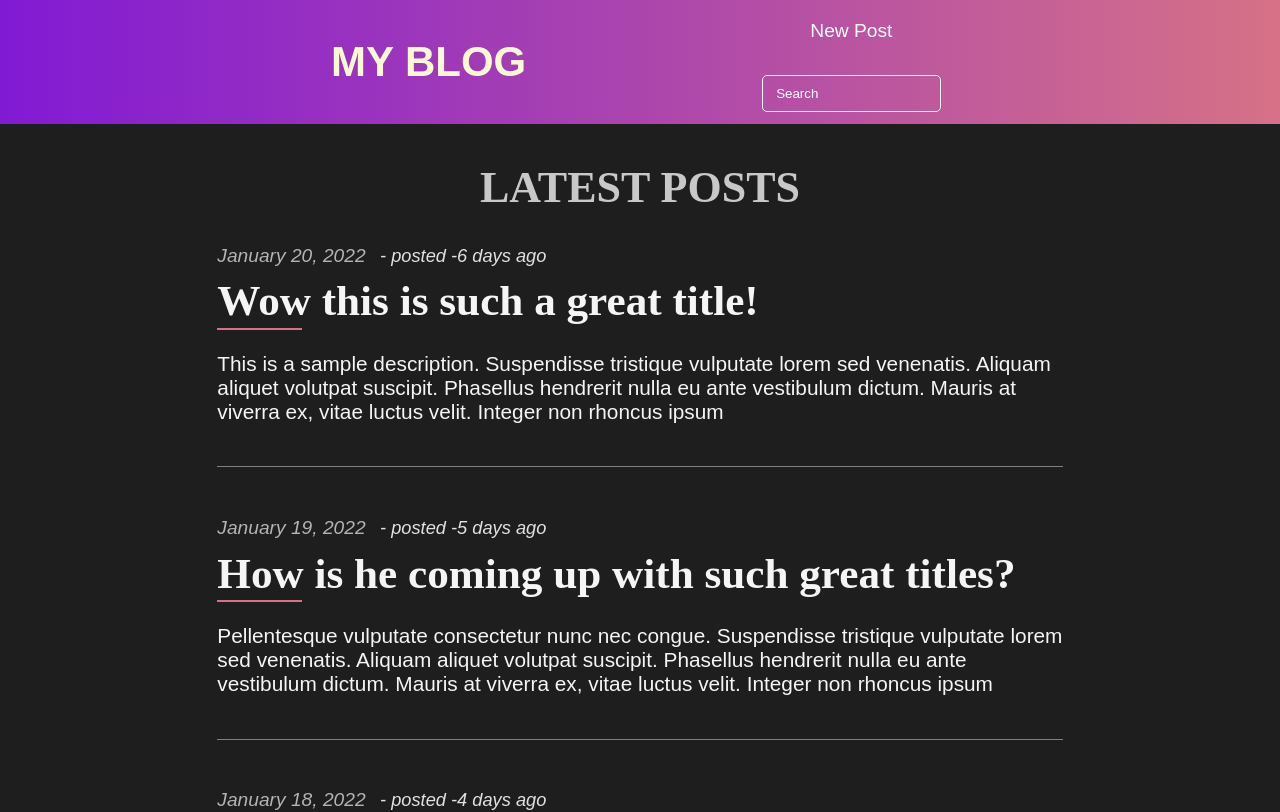
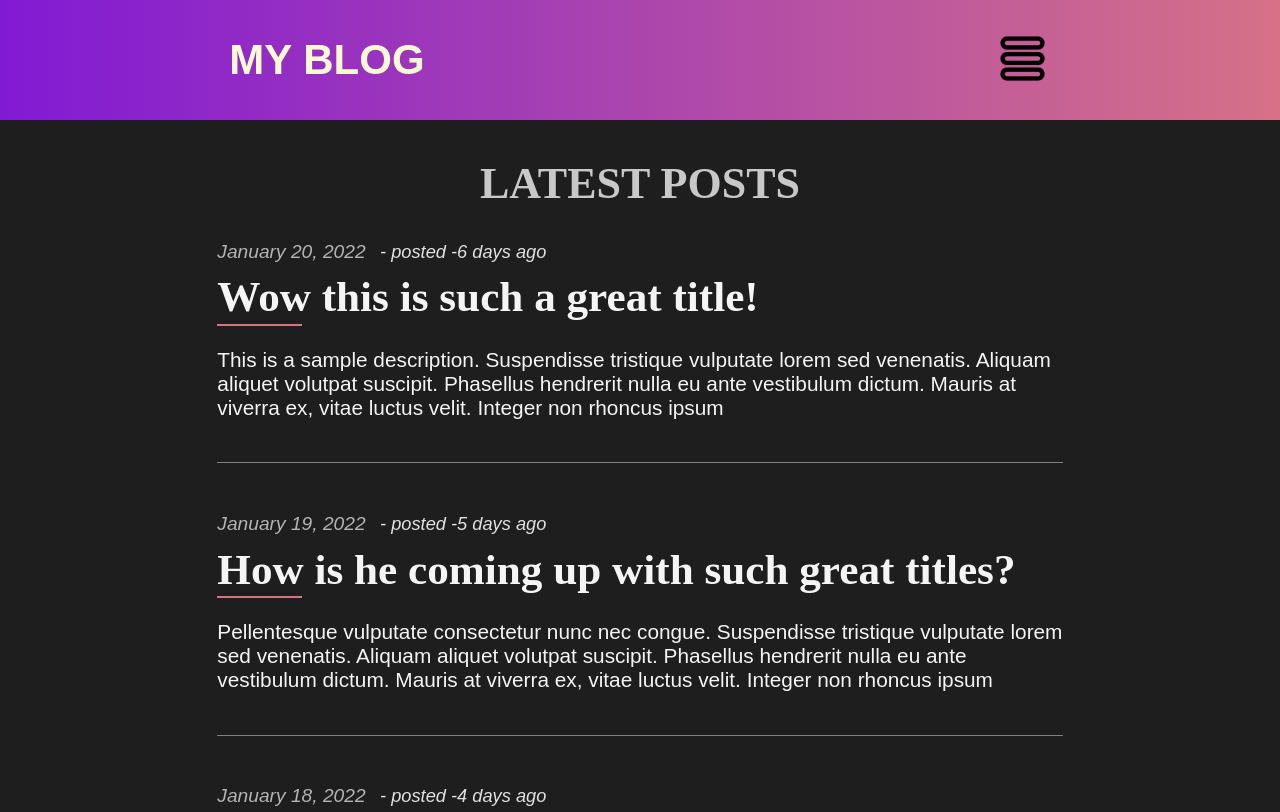
Before and after one commit to eliyav/blog, a React (Vite) app: page /create-post in a window 1280 px wide. Shown: the top 812 px of the page. Built offline with nearby package versions, Linux system fonts and the light colour scheme.

Commit message:
build: editor.js component

```diff
--- a/src/components/create-post.tsx
+++ b/src/components/create-post.tsx
@@ -1,6 +1,7 @@
 import React from "react";
+import { PostProps } from "./view-post";
+import { Editor } from "./editor";
 import "../styles/create-post.css";
-import { PostProps } from "./view-post";
 
 interface CreatePostProps {
   onFormSubmit: (post: PostProps) => void;
@@ -14,6 +15,7 @@ const CreatePost: React.VFC<CreatePostProps> = ({
   return (
     <div className="create-post display-width">
       <h1 className="page-title">Create a Post</h1>
+      <Editor />
       <form
         onSubmit={(ev) => {
           ev.preventDefault();
--- /dev/null
+++ b/src/components/editor.tsx
@@ -0,0 +1,90 @@
+//@ts-nocheck
+import React, { useEffect, useRef } from "react";
+import EditorJS, { OutputData, ToolConstructable } from "@editorjs/editorjs";
+import Header from "@editorjs/header";
+import Image from "@editorjs/image";
+import Quote from "@editorjs/quote";
+import Table from "@editorjs/table";
+import Embed from "@editorjs/embed";
+import "../styles/editor.css";
+
+interface EditorProps {
+  onSave?: () => void;
+}
+
+export const Editor: React.VFC<EditorProps> = () => {
+  const wrapperRef = useRef<HTMLDivElement>(null);
+  const editorRef = useRef<EditorJS>();
+  const savedDataRef = useRef<OutputData>();
+
+  useEffect(() => {
+    console.log(savedDataRef);
+  }, [savedDataRef.current]);
+
+  useEffect(() => {
+    editorRef.current = new EditorJS({
+      holder: wrapperRef.current!,
+      tools: {
+        header: {
+          class: Header as unknown as ToolConstructable,
+          inlineToolbar: true,
+          config: {
+            placeholder: "Enter a heading",
+            levels: [1, 2, 3, 4],
+            defaultLevel: 2,
+          },
+        },
+        image: {
+          class: Image,
+          inlineToolbar: true,
+        },
+        quote: {
+          class: Quote,
+          inlineToolbar: true,
+          shortcut: "CMD+SHIFT+O",
+          config: {
+            quotePlaceholder: "Enter a quote",
+            captionPlaceholder: "Quote's author",
+          },
+        },
+        embed: {
+          class: Embed,
+          inlineToolbar: true,
+          config: {
+            services: {
+              youtube: true,
+            },
+          },
+        },
+        table: {
+          class: Table,
+          inlineToolbar: true,
+          config: {
+            rows: 2,
+            cols: 3,
+          },
+        },
+      },
+    });
+
+    return () => editorRef.current!.destroy();
+  }, []);
+
+  return (
+    <>
+      <div ref={wrapperRef} className="editor-wrapper"></div>
+      <button
+        onClick={async () => {
+          console.log(editorRef);
+          if (editorRef.current !== undefined) {
+            const data = await editorRef.current.save();
+            console.log(data);
+            savedDataRef.current = data;
+          }
+        }}
+      >
+        Save Data
+      </button>
+    </>
+  );
+};
--- a/src/components/header.tsx
+++ b/src/components/header.tsx
@@ -1,6 +1,8 @@
-import React from "react";
+import React, { useRef, useState } from "react";
 import { Link } from "react-router-dom";
 import "../styles/header.css";
+import menuIcon from "../../public/menu-icon.png";
+import { Menu } from "./menu";
 
 export interface HeaderItems {
   path: string;
@@ -11,31 +13,30 @@ const Header: React.VFC<{
   links: HeaderItems[];
   onSearch: (name: string) => void;
 }> = ({ links, onSearch }) => {
+  const buttonRef = useRef<HTMLImageElement>(null);
+  const [showMenu, setShowMenu] = useState(false);
+
+  console.log(showMenu);
+  const menuDisplay = showMenu ? (
+    <Menu links={links} onSearch={onSearch} />
+  ) : null;
+
   return (
     <header className="header">
       <div className="header-content display-width">
         <h2 className="header-title">
           <Link to="/">My Blog</Link>
         </h2>
-        <nav className="header-nav">
-          <ul>
-            {links.map((item, idx) => (
-              <Link
-                to={item.path}
-                onClick={() => window.scrollTo(0, 0)}
-                key={idx}
-              >
-                {item.text}
-              </Link>
-            ))}
-          </ul>
-        </nav>
-        <input
-          className="header-search"
-          type="search"
-          placeholder="Search"
-          onChange={(e) => onSearch(e.target.value)}
-        ></input>
+        <button
+          className="menu-button"
+          onClick={(e) => {
+            if (e.target == buttonRef.current)
+              showMenu ? setShowMenu(false) : setShowMenu(true);
+          }}
+        >
+          <img ref={buttonRef} className="menu-img" src={menuIcon}></img>
+          {menuDisplay}
+        </button>
       </div>
     </header>
   );
--- /dev/null
+++ b/src/components/menu.tsx
@@ -0,0 +1,26 @@
+import React from "react";
+import { Link } from "react-router-dom";
+import { HeaderItems } from "./header";
+
+export const Menu: React.VFC<{
+  links: HeaderItems[];
+  onSearch: (name: string) => void;
+}> = ({ links, onSearch }) => (
+  <div className="menu">
+    <input
+      className="header-search"
+      type="search"
+      placeholder="Search"
+      onChange={(e) => onSearch(e.target.value)}
+    ></input>
+    <nav className="header-nav">
+      <ul>
+        {links.map((item, idx) => (
+          <Link to={item.path} onClick={() => window.scrollTo(0, 0)} key={idx}>
+            {item.text}
+          </Link>
+        ))}
+      </ul>
+    </nav>
+  </div>
+);
--- a/src/index.tsx
+++ b/src/index.tsx
@@ -1,6 +1,6 @@
 import React from "react";
 import ReactDOM from "react-dom";
-import { HashRouter } from "react-router-dom";
+import { HashRouter, BrowserRouter } from "react-router-dom";
 import "./index.css";
 import App from "./app";
 
--- /dev/null
+++ b/src/styles/editor.css
@@ -0,0 +1,3 @@
+.codex-editor {
+  background-color: rgba(245, 245, 245, 0.904);
+}
--- a/src/styles/header.css
+++ b/src/styles/header.css
@@ -7,25 +7,21 @@
   color: white;
 }
 
+.header-content {
+  min-height: 7.5em;
+  display: flex;
+  align-items: center;
+  justify-content: space-between;
+}
+
 .header-title {
-  grid-row: 1/5;
-  grid-column: 1/3;
   color: lightgoldenrodyellow;
   font-weight: bold;
   text-transform: uppercase;
   padding: 0em 0.5em;
 }
 
-.header-content {
-  display: grid;
-  grid-template-columns: repeat(4, 1fr);
-  grid-template-rows: repeat(4, 1fr);
-  place-items: center;
-}
-
 .header-nav {
-  grid-column: 3/5;
-  grid-row: 1/3;
   padding: 1.25em 0em;
 }
 
@@ -42,14 +38,11 @@
 }
 
 .header-search {
-  padding: 0.75em 0em;
-  margin: 0em 0.5em;
+  padding: 0.75em 1em;
+  margin: 1em 1em;
   background-color: transparent;
   border: 1px solid whitesmoke;
   border-radius: 5px;
-  grid-row: 3/5;
-  grid-column: 3/5;
-  width: min-content;
 }
 
 .header-search::placeholder {
@@ -64,3 +57,25 @@
 .header-search:focus::placeholder {
   color: black;
 }
+
+.menu-button {
+  margin-right: 1em;
+  background-color: transparent;
+  border: none;
+  position: relative;
+}
+
+.menu-img {
+  object-fit: contain;
+  width: 4em;
+}
+
+.menu-button:hover > .menu-img {
+  filter: opacity(0.5);
+}
+
+.menu {
+  position: absolute;
+  right: 0;
+  background-color: rgb(202, 202, 202);
+}
--- /dev/null
+++ b/types.d.ts
@@ -0,0 +1 @@
+declare module "*.png";
```
Also changed, not shown: package.json (+9 -0 lines), server.js (+32 -0 lines), .proxyrc.json, public/menu-icon.png (added), 2 other files (tests, documents, lock files or other folders).
